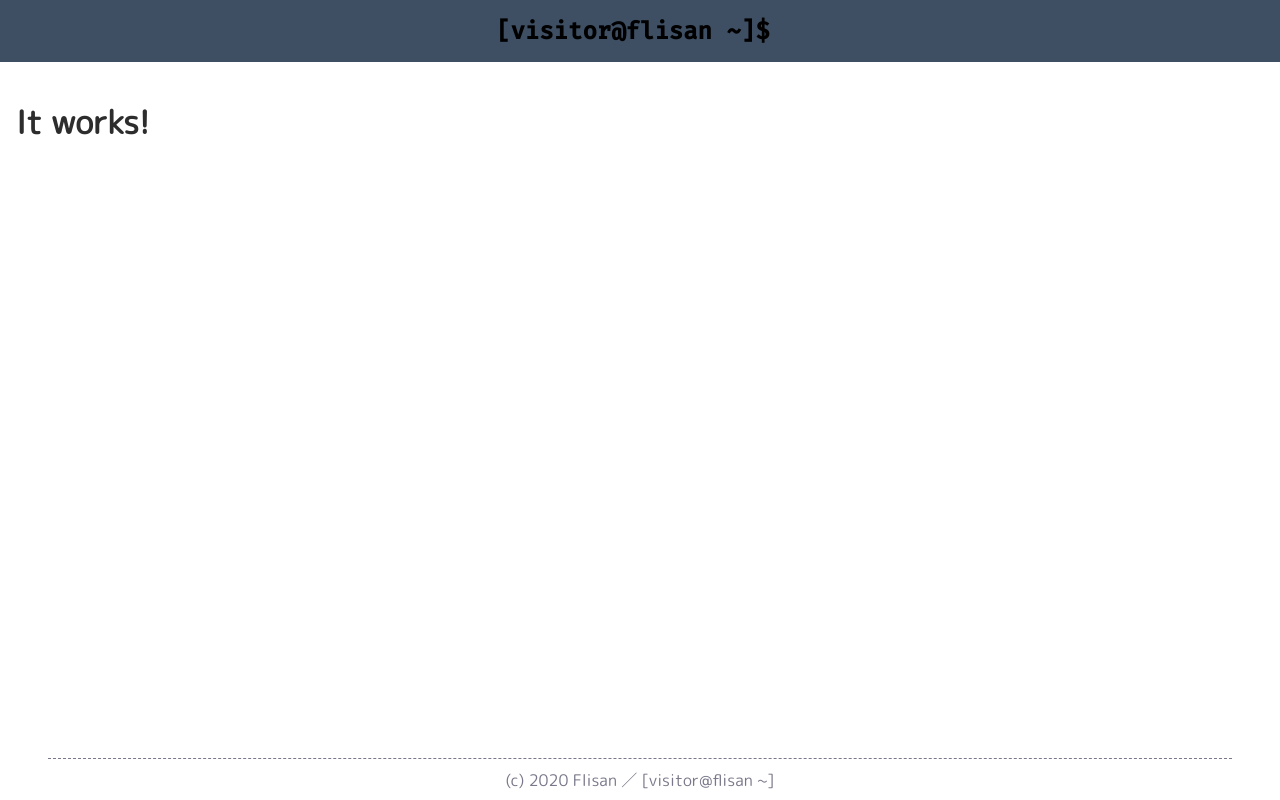
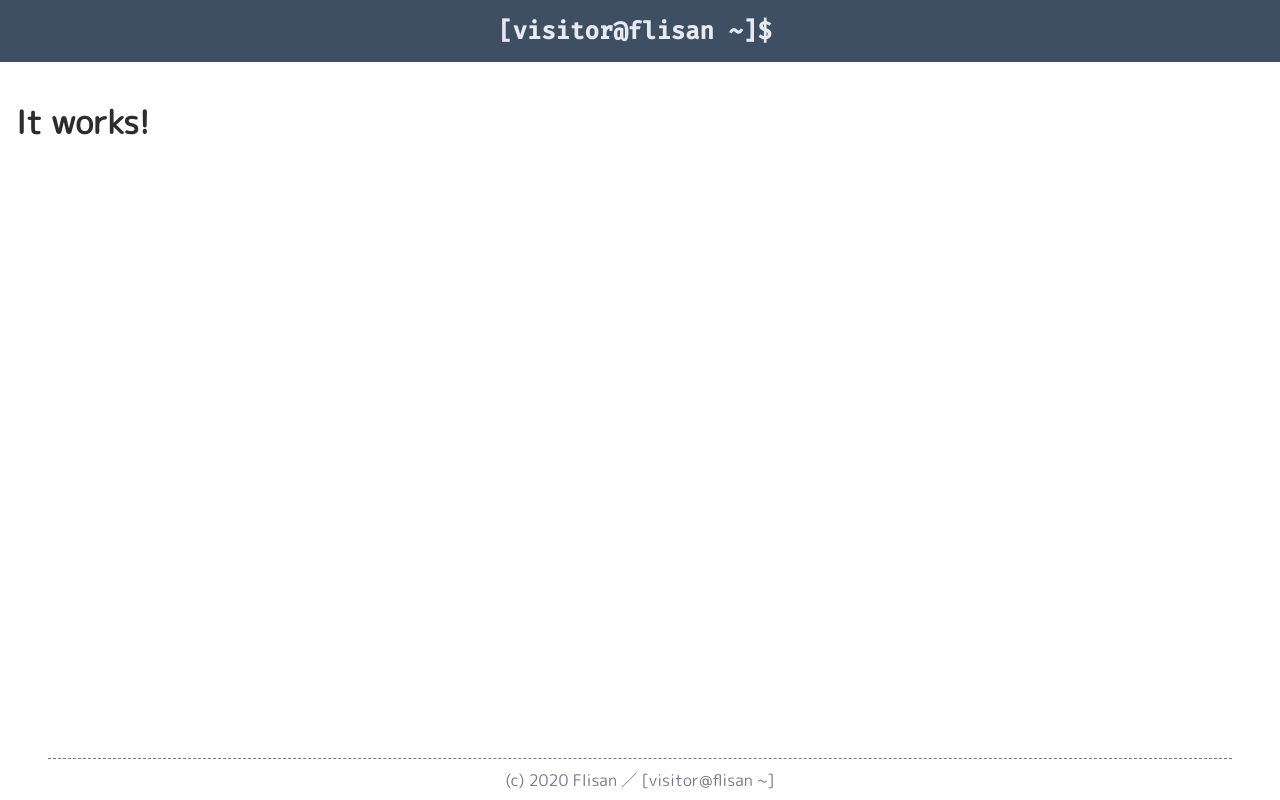
Before and after one commit to loxygenK/loxygen.dev, a React app: page / in a window 1280 px wide. Built offline with nearby package versions, Linux system fonts and the light colour scheme.

Commit message:
🐛 Inherit the color

```diff
--- a/src/pages/miscs/TerminalInput.tsx
+++ b/src/pages/miscs/TerminalInput.tsx
@@ -3,12 +3,14 @@ import styled from "styled-components";
 import TerminalStyle from "../common/TerminalStyle";
 
 const UnstyledInput = styled.input`
-  width: 75%;
+  width: 100%;
+
   font: inherit;
-  text-align: center;
+  text-align: inherit;
   background: inherit;
-  border: none;
-  outline: none;
+  color: inherit;
+  border: inherit;
+  outline: inherit;
 
   transition: 0.5s;
 `;
```
